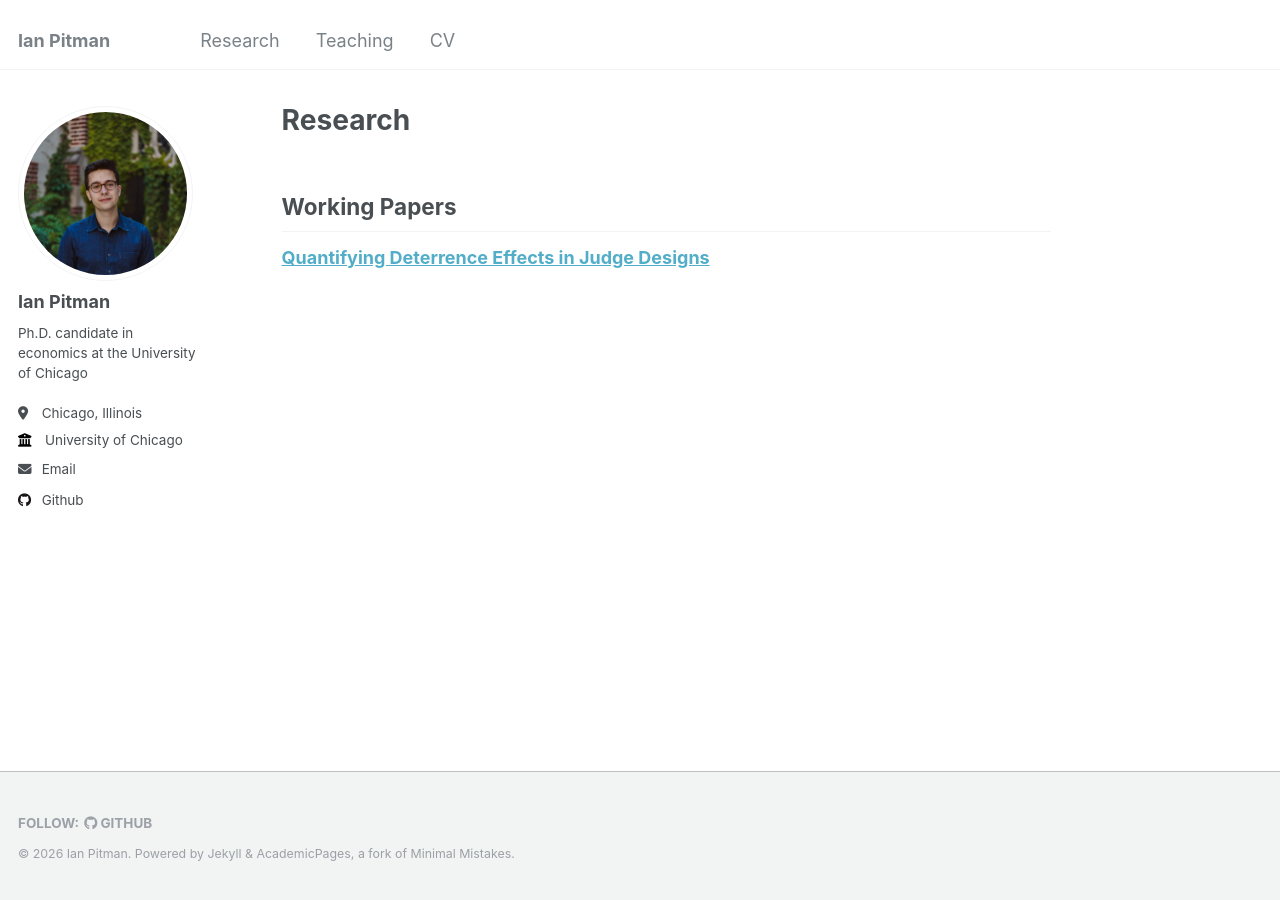
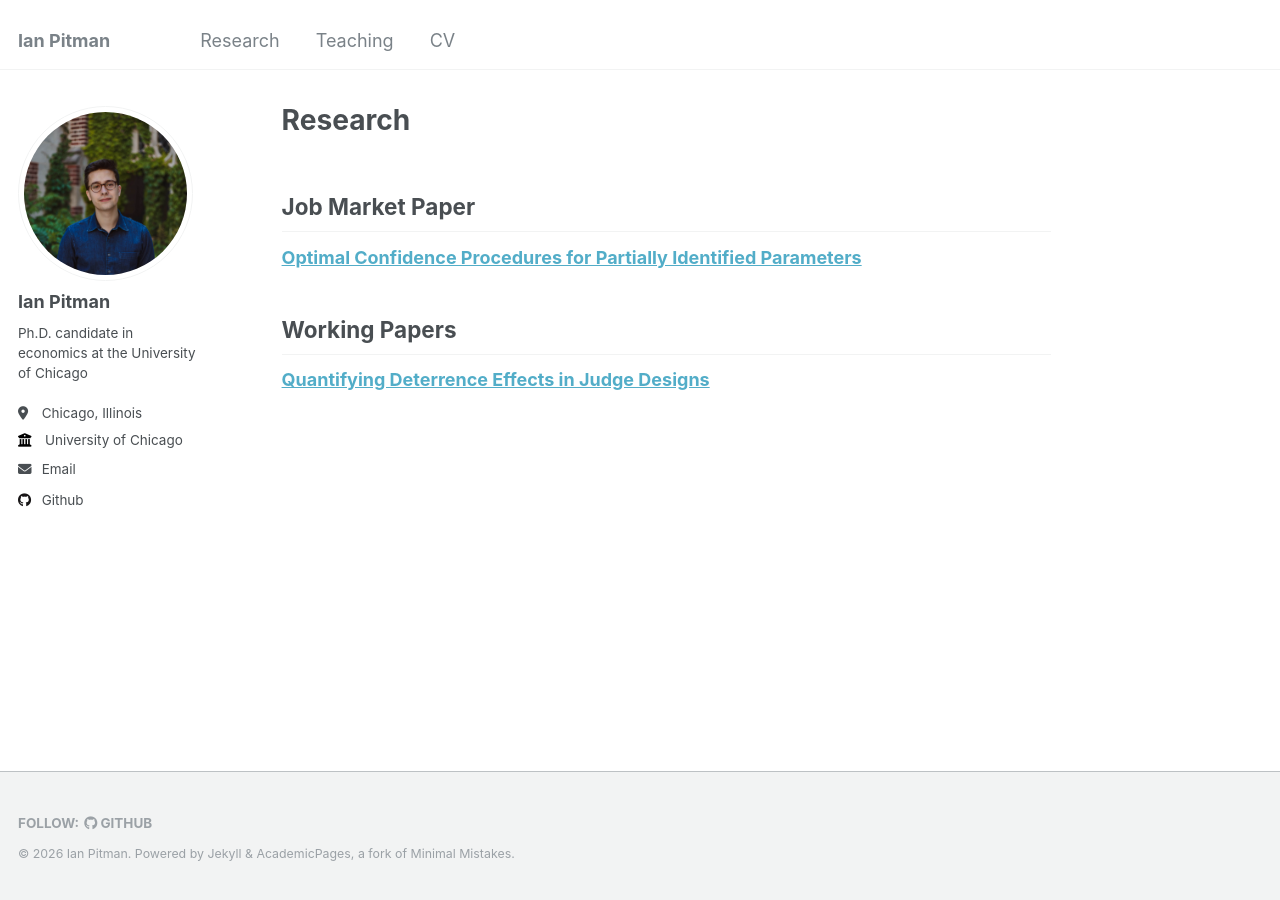
Before and after one commit to ipitman/ipitman.github.io, a Jekyll site: the page built from _pages/research.md, in a window 1280 px wide. Built offline with Jekyll 4.4.1, drawn with Linux system fonts in a browser that asks for light colours.

```diff
--- a/_pages/research.md
+++ b/_pages/research.md
@@ -4,6 +4,10 @@
 author_profile: true
 ---
 
+## Job Market Paper
+
+[**Optimal Confidence Procedures for Partially Identified Parameters**](/files/Pitman-Optimal-CP-for-PID.pdf)
+
 ## Working Papers
 
-[**Quantifying Deterrence Effects in Judge Designs**](/files/Deterrence-Effects.pdf)
+[**Quantifying Deterrence Effects in Judge Designs**](/files/Pitman-Deterrence-Effects.pdf)
```
Also changed, not shown: 3 other files.
